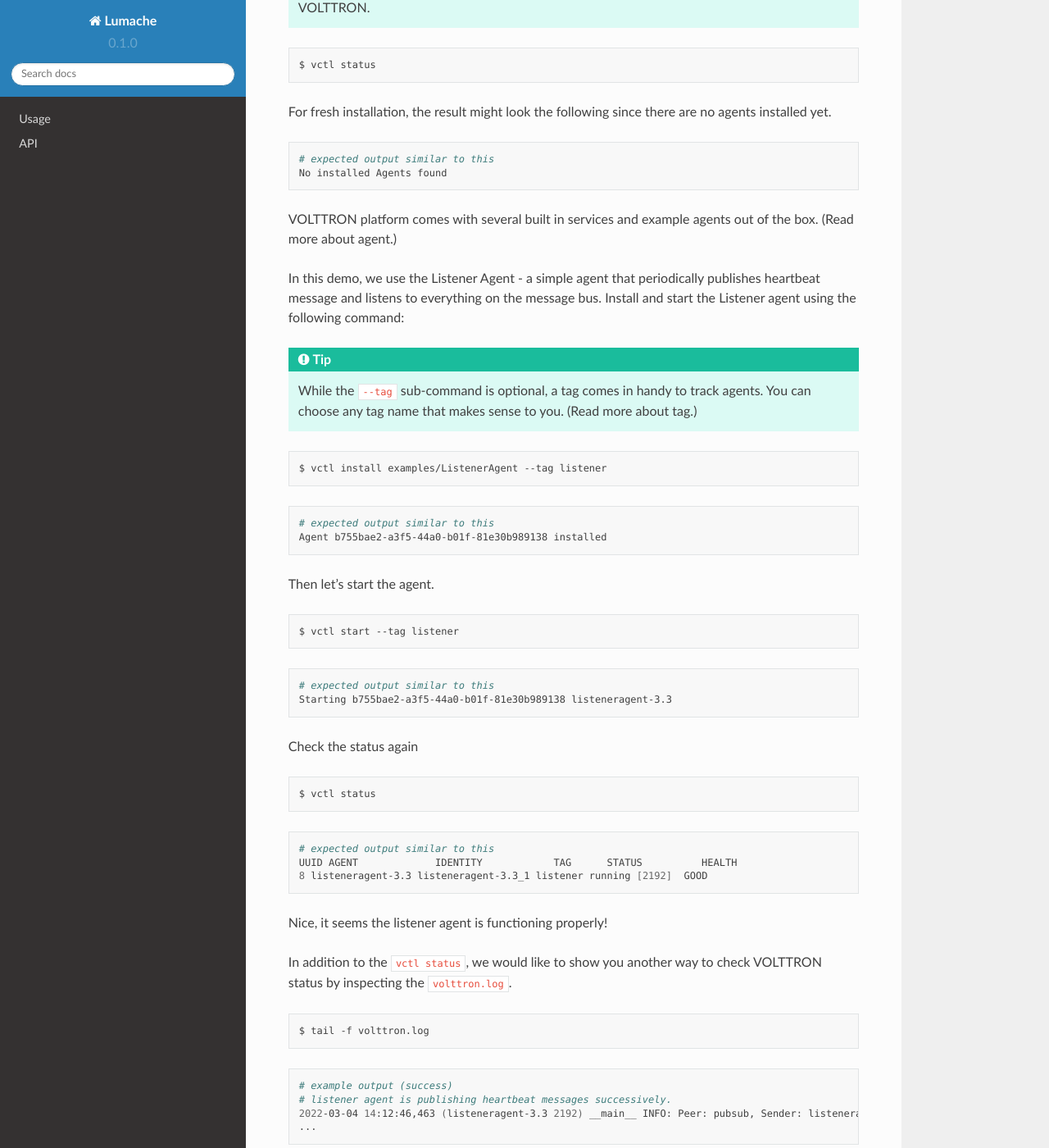
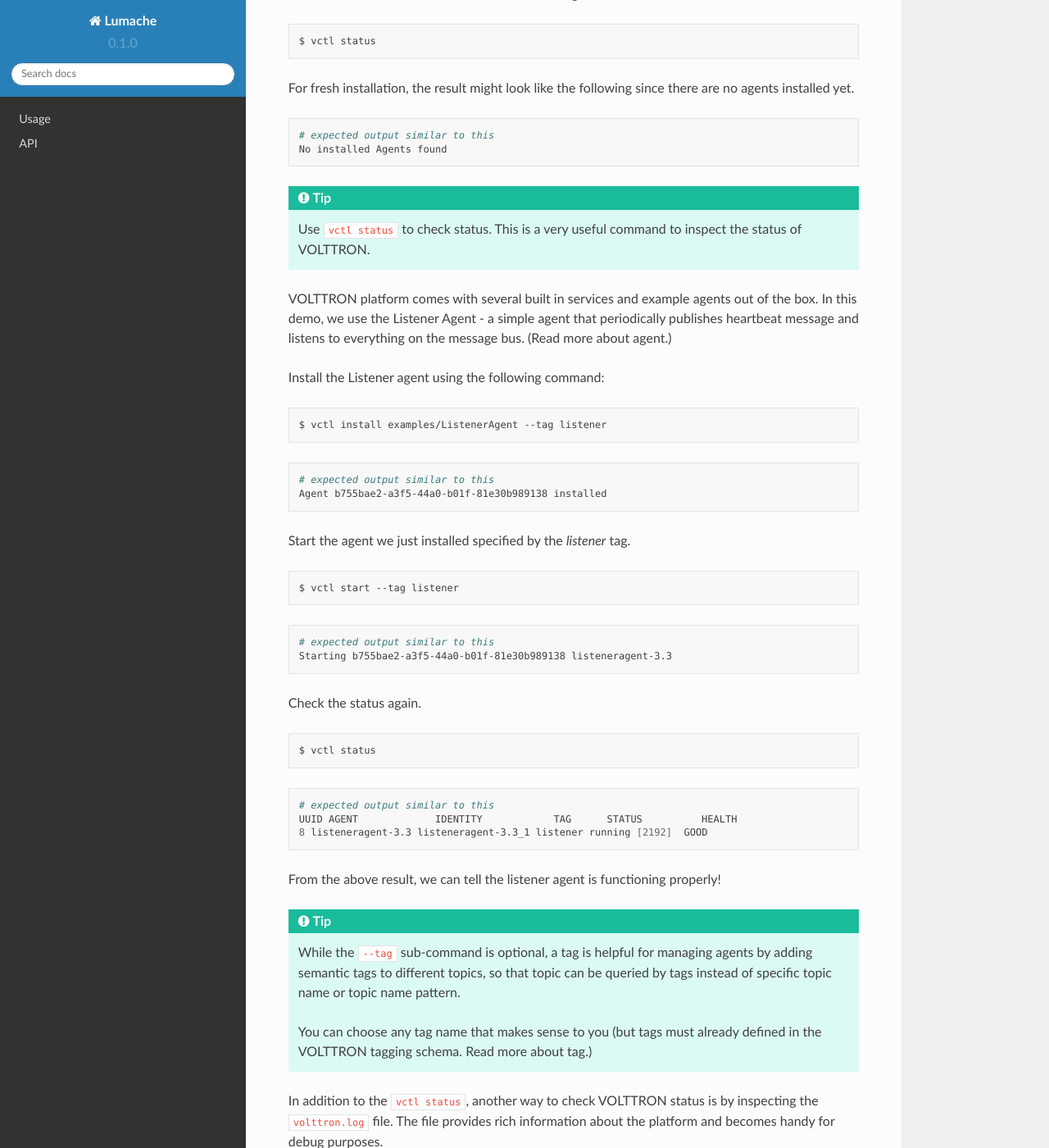
Before and after one commit to kefeimo/tutorial-template-rtd-test, a Sphinx documentation site: the page built from docs/source/quick-start.rst, in a window 1280 px wide and 1400 px high, scrolled down 3727 px. Shown: the whole window at 82% size. Built offline with Sphinx 7.4.7 and the Read the Docs theme 2.0.0, drawn with Linux system fonts in a browser that asks for light colours; some of the changed text lies outside the part shown.

Commit message:
Update quick-start.rst

```diff
--- a/docs/source/quick-start.rst
+++ b/docs/source/quick-start.rst
@@ -7,37 +7,29 @@
 VOLTTRON Quick Start
 =======================
 
-This tutorial has been written with the intent of helping folks get up and running with VOLTTRON and is designed to deploy on Linux virtual machines. While not going too much into depth, it covers the following topics:
+This tutorial has been written with the intent of helping folks get up-and-running with VOLTTRON. The tutorial is designed to deploy on Linux virtual machines. While not going too much into depth, it covers the following topics:
 
 -   Install the VOLTTRON platform and verify the installation.
 -   Get familiar with the VOLTTRON components.
--   Get familiar with the VOLTTRON command.
-
-.. _Prerequisites:
+-   Get familiar with the VOLTTRON commands.
 
 Prerequisites
 ==============================
 
-In this tutorial we will demonstrate installing the VOLTTRON platform at an `Ubuntu 20.04 LTS (Focal Fossa) <https://releases.ubuntu.com/20.04/>`_ Virtual machine. In order to follow the tutorial the following are required
+In this tutorial we will demonstrate installing the VOLTTRON platform at an `Ubuntu 20.04 LTS (Focal Fossa) <https://releases.ubuntu.com/20.04/>`_ Virtual machine. In order to follow the tutorial, the prerequisites are as follows:
 
 -   Linux OS image (e.g., Ubuntu 20.04)
 -   Virtualization software (e.g., VirtualBox, VMware)
 -   Internet accessibility
 -   sudo capability
 
-.. _Installation-Steps:
-
 Installation Steps
 ==============================
-
-.. _Install-prerequisites:
 
 1. Install prerequisites
 ------------------------------
 
-The following packages will need to be installed on the system: git, build-essential, python3-dev, python3-venv, openssl, libssl-dev, libevent-dev.
-
-Install the dependencies with the following command:
+The first step is to make sure required dependencies are fulfilled. Install the dependencies with the following command:
 
 .. code-block:: bash
 
@@ -78,18 +68,6 @@ Download the VOLTTRON code to the default home directory using :code:`git clone`
 
        $ cd ~
        $ git clone https://github.com/VOLTTRON/volttron
-
-.. note::
-
-   In this tutorial we download the VOLTTRON code to the default home directory.
-   However, feel free to download the code to a different place as desired.
-
-.. code-block:: bash
-
-       # $ mkdir <path-to-dir>
-       # $ cd <path-to-dir>
-       # $ git clone https://github.com/VOLTTRON/volttron
-
 
 .. code-block:: bash
 
@@ -104,7 +82,18 @@ Download the VOLTTRON code to the default home directory using :code:`git clone`
        Checking out files: 100% (1807/1807), done.
        ...
 
-Now get inside the code path and inspect the structure
+.. note::
+
+   In this tutorial we download the VOLTTRON code to the default home directory.
+   However, feel free to download the code to a different place as desired.
+
+.. code-block:: bash
+
+       # $ mkdir <path-to-dir>
+       # $ cd <path-to-dir>
+       # $ git clone https://github.com/VOLTTRON/volttron
+
+After successfully downloading the VOLTTRON package, change the current working path to the code path. Then, inspect the source code files.
 
 .. code-block:: bash
 
@@ -120,19 +109,17 @@ Now get inside the code path and inspect the structure
        COPYRIGHT        integrations  readthedocs.yml   setup.py         volttron_data
        debugging_utils  LICENSE.md    RELEASE_NOTES.md  start-volttron   volttrontesting
 
-.. _Bootstrap-VOLTTRON-environment:
-
 3. Bootstrap VOLTTRON environment
 ------------------------------
 
-VOLTTRON is a Python-based platform. In this step, we will rely on The bootstrap.py  script in the VOLTTRON root directory to create a virtual environment  and install the package's Python dependencies.
+VOLTTRON is a Python-based platform. In this step, we will rely on the :code:`bootstrap.py` script in the root directory to bootstrap the platform environment. This process will create a virtual environment and install the package's Python dependencies.
 
 .. note::
 
    VOLTTRON provides different message bus options. In this tutorial we will demonstrate the default ZeroMQ option. (Read more about :ref:`message bus<Message-Bus>`.)
 
 
-Running the following command. (This may take a while.)
+Bootstrap the VOLTTRON environment by running the following command. (This may take a while.)
 
 .. code-block:: bash
 
@@ -150,16 +137,15 @@ Running the following command. (This may take a while.)
        ...
 
 
-Now we activate the Python virtual environment
+After bootstrap finished, we activate the Python virtual environment with the following command:
 
 .. code-block:: bash
 
        $ source env/bin/activate
 
+You may notice the command prompt has changed and there is the virtual environment name as prefix. e.g., :code:`(volttron) user@host:~/volttron $`. The prefix environment name indicates the virtual environment is activated.
 
-You may notice the command prompt has changed with the virtual environment name as prefix. (i.e., :code:`(volttron) user@host:~/volttron $`).
-
-You can use the following command to verify if you are inside a virtual environment
+Alternatively, you can use the following command to verify if the virtual environment is up.
 
 .. code-block:: bash
 
@@ -167,7 +153,7 @@ You can use the following command to verify if you are inside a virtual environm
 
 .. code-block:: bash
 
-       # expected output 1(inside a virtual environment) or 0 (not inside)
+       # expected output 1(virtual environment is up) or 0 (not up)
 
 
 To deactivate the virtual environment (if you run this command, remember to activate the virtual environment again to follow the rest of the steps.)
@@ -180,12 +166,12 @@ To deactivate the virtual environment (if you run this command, remember to acti
 
        # deactivate volttron
 
-.. _Start-VOLTTRON:
-
 4. Start VOLTTRON
 ------------------------------
 
-Now we are ready to start VOLTTRON
+In this step, we will start the VOLTTRON platform and demonstrate several VOLTTRON commands.
+
+Start the VOLTTRON platform with the following command:
 
 .. code-block:: bash
 
@@ -199,33 +185,27 @@ Now we are ready to start VOLTTRON
        Waiting for VOLTTRON to startup..
        VOLTTRON startup complete
 
-.. tip::
-
-    Use :code:`vctl status` to check status.
-    This is a very useful command to inspect the status of VOLTTRON.
-
+Check the status of VOLTTRON with the following command:
 
 .. code-block:: bash
 
        $ vctl status
 
-For fresh installation, the result might look the following since there are no agents installed yet.
+For fresh installation, the result might look like the following since there are no agents installed yet.
 
 .. code-block:: bash
 
        # expected output similar to this
        No installed Agents found
 
-VOLTTRON platform comes with several built in services and example agents out of the box. (Read more about :ref:`agent <Agent-Framework>`.)
-
-In this demo, we use the Listener Agent - a simple agent that periodically publishes heartbeat message and listens to everything on the message bus. Install and start the Listener agent using the following command:
-
-
 .. tip::
 
-    While the :code:`--tag` sub-command is optional, a tag comes in handy to track agents.
-    You can choose any tag name that makes sense to you. (Read more about :ref:`tag <Tagging-Service-Specification>`.)
+    Use :code:`vctl status` to check status.
+    This is a very useful command to inspect the status of VOLTTRON.
 
+VOLTTRON platform comes with several built in services and example agents out of the box. In this demo, we use the Listener Agent - a simple agent that periodically publishes heartbeat message and listens to everything on the message bus. (Read more about :ref:`agent <Agent-Framework>`.)
+
+Install the Listener agent using the following command:
 
 .. code-block:: bash
 
@@ -238,7 +218,7 @@ In this demo, we use the Listener Agent - a simple agent that periodically publi
        Agent b755bae2-a3f5-44a0-b01f-81e30b989138 installed
 
 
-Then let’s start the agent.
+Start the agent we just installed specified by the `listener` tag.
 
 .. code-block:: bash
 
@@ -249,7 +229,7 @@ Then let’s start the agent.
        # expected output similar to this
        Starting b755bae2-a3f5-44a0-b01f-81e30b989138 listeneragent-3.3
 
-Check the status again
+Check the status again.
 
 .. code-block:: bash
 
@@ -262,9 +242,15 @@ Check the status again
        8 listeneragent-3.3 listeneragent-3.3_1 listener running [2192]  GOOD
 
 
-Nice, it seems the listener agent is functioning properly!
+From the above result, we can tell the listener agent is functioning properly!
 
-In addition to the :code:`vctl status`, we would like to show you another way to check VOLTTRON status by inspecting the :code:`volttron.log`.
+.. tip::
+
+    While the :code:`--tag` sub-command is optional, a tag is helpful for managing agents by adding semantic tags to different topics, so that topic can be queried by tags instead of specific topic name or topic name pattern.
+
+    You can choose any tag name that makes sense to you (but tags must already defined in the VOLTTRON tagging schema. Read more about :ref:`tag <Tagging-Service-Specification>`.)
+
+In addition to the :code:`vctl status`, another way to check VOLTTRON status is by inspecting the :code:`volttron.log` file. The file provides rich information about the platform and becomes handy for debug purposes.
 
 .. code-block:: bash
 
@@ -289,11 +275,10 @@ In addition to the :code:`vctl status`, we would like to show you another way to
        2022-03-04 13:16:05,469 (listeneragent-3.3 3233) volttron.platform.vip.agent.core ERROR: Shutting down agent.
        ...
 
+5. Stop VOLTTRON (Optional)
+------------------------------
 
-.. _Clean-up:
-
-Clean up
-==============================
+To stop VOLTTRON, use the following command:
 
 .. code-block:: bash
 
@@ -304,7 +289,7 @@ Clean up
        # expected output similar to this
        Shutting down VOLTTRON
 
-After shutting down, check the status again.
+After stopping the platform, check the status again to verify the VOLTTRON platform is shut down.
 
 .. code-block:: bash
 
@@ -315,13 +300,26 @@ After shutting down, check the status again.
        # expected output similar to this
        VOLTTRON is not running. This command requires VOLTTRON platform to be running
 
-To remove the whole VOLTTRON package
+Clean up (Optional)
+==============================
+
+If for some reason you would like to clean up VOLTTRON, here is the guide to remove the whole VOLTTRON package
 
 - remove the code folder (e.g., :code:`~/volttron/`)
 - remove the :code:`.volttron/` folder at :code:`VOLTTRON_HOME/.volttron` (e.g., by default at :code:`~/.volttron`)
 
+Summary
+==============================
+
+This short tutorial for VOLTTRON first-time users. We covered the following topics.
+
+-   VOLTTRON platform installation. (e.g., on a Virtual Machine.)
+-   VOLTTRON components. (e.g., agent, message bus, tag.)
+-   VOLTTRON commands. (e.g., :code:`start-volttron`, :code:`vctl status`.)
+
+
 Next Steps
-==========
+==============================
 
 There are several walk-throughs and detailed explanations of platform features to explore additional aspects of the
 platform:
```
Also changed, not shown: other parts of docs/source/quick-start.rst (+1 -3 lines).
